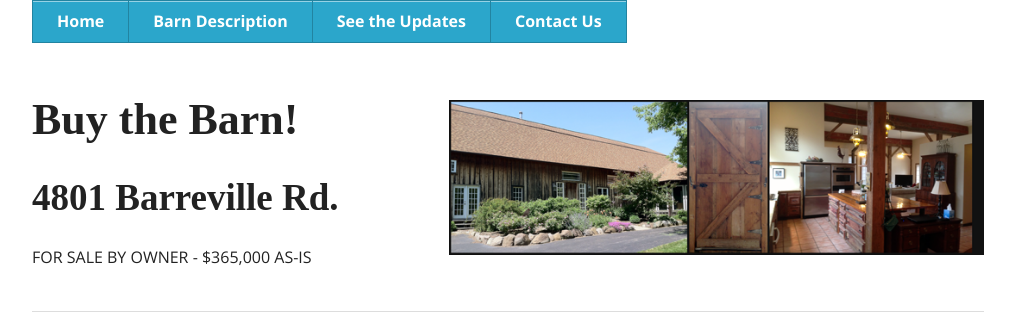
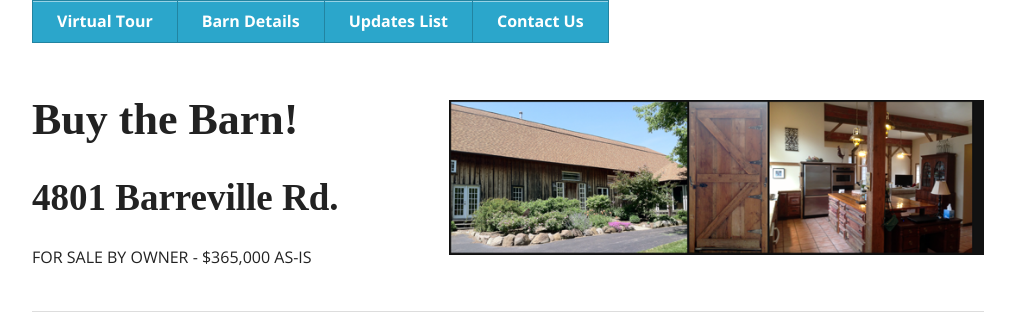
Before and after one commit to toddwprice/buythebarn, a plain HTML site: page index.html in a window 1280 px wide. Shown: the top 328 px of the page, without its empty margins (132-1147 px from the left). Drawn offline with nearby package versions, Linux system fonts and the light colour scheme; a web font is replaced by a local one.

Commit message:
updates to language

```diff
--- a/index.html
+++ b/index.html
@@ -24,9 +24,9 @@
 		<div class="row">
 			<div class="large-12 columns">
 				<ul class="button-group">
-					<li><a href="#index" class="button">Home</a></li>
-					<li><a href="#details" class="button">Barn Description</a></li>
-					<li><a href="#updates" class="button">See the Updates</a></li>
+					<li><a href="#index" class="button">Virtual Tour</a></li>
+					<li><a href="#details" class="button">Barn Details</a></li>
+					<li><a href="#updates" class="button">Updates List</a></li>
 					<li><a href="#contact" class="button">Contact Us</a></li>
 				</ul>
 			</div>
@@ -131,7 +131,7 @@
 <script id="tmpl-details" type="text/template">
 	<div class="row">
 		<div class="large-7 columns">
-			<h3>Barn Description</h3>
+			<h3>Barn Details</h3>
 			<p>
 			Our home was built in 1903 as part of a dairy farm that occupied
 			much of present-day Prairie Grove. In 2000, the Davies
@@ -180,7 +180,7 @@
 <script id="tmpl-updates" type="text/template">
 	<div class="row">
 		<div class="large-7 columns">
-			<h3>See the Updates</h3>
+			<h3>Updates List</h3>
 			<p>We purchased our home in March 2006 and have been updating it ever since! Here are some of the many
 			updates over the past 7 years:</p>
 
```
